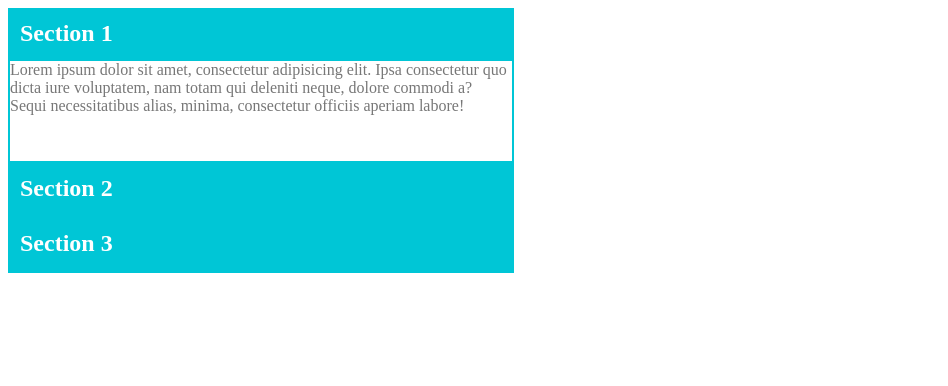
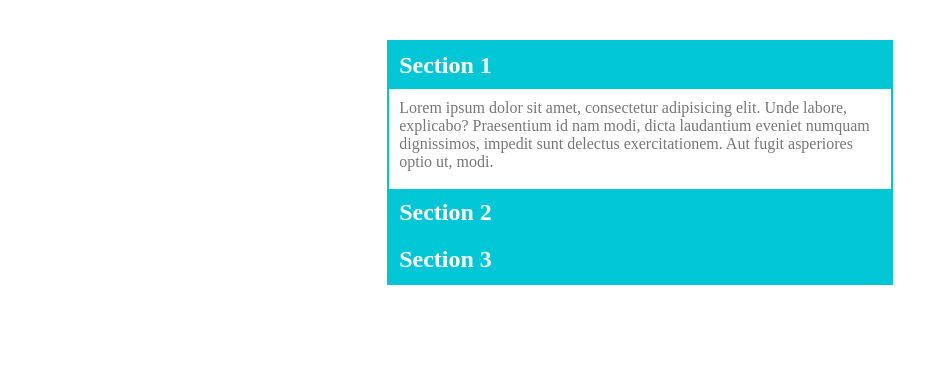
Before and after one commit to combs-justin-m/Accordion, a plain HTML site: page index.html in a window 1280 px wide. Shown: the whole page, without its empty margins (0-948 px from the left). Drawn offline with Linux system fonts and the light colour scheme.

Commit message:
layout finalized

```diff
--- a/index.html
+++ b/index.html
@@ -9,16 +9,22 @@
 
 <main>
   <section>
-    <h1 id="sec1">Section 1</h1>
-    <p>Lorem ipsum dolor sit amet, consectetur adipisicing elit. Ipsa consectetur quo dicta iure voluptatem, nam totam qui deleniti neque, dolore commodi a? Sequi necessitatibus alias, minima, consectetur officiis aperiam labore!</p>
+    <h2>Section 1</h2>
+    <div class="accordion">
+      <p>Lorem ipsum dolor sit amet, consectetur adipisicing elit. Unde labore, explicabo? Praesentium id nam modi, dicta laudantium eveniet numquam dignissimos, impedit sunt delectus exercitationem. Aut fugit asperiores optio ut, modi.</p>
+    </div>
   </section>
   <section >
-    <h1 id="sec1">Section 2</h1>
-    <p class="hide">Lorem ipsum dolor sit amet, consectetur adipisicing elit. Unde labore, explicabo? Praesentium id nam modi, dicta laudantium eveniet numquam dignissimos, impedit sunt delectus exercitationem. Aut fugit asperiores optio ut, modi.</p>
+    <h2>Section 2</h2>
+    <div class="hide accordion">
+      <p>Lorem ipsum dolor sit amet, consectetur adipisicing elit. Unde labore, explicabo? Praesentium id nam modi, dicta laudantium eveniet numquam dignissimos, impedit sunt delectus exercitationem. Aut fugit asperiores optio ut, modi.</p>
+    </div>
   </section>
   <section >
-    <h1 id="sec1">Section 3</h1>
-    <p class="hide">Lorem ipsum dolor sit amet, consectetur adipisicing elit. Accusamus repudiandae quasi neque ipsum provident distinctio quaerat exercitationem dolor facere reprehenderit. Voluptatibus at aliquid blanditiis dolor ad, explicabo dicta neque nemo.</p>
+    <h2>Section 3</h2>
+    <div class="hide accordion">
+      <p>Lorem ipsum dolor sit amet, consectetur adipisicing elit. Unde labore, explicabo? Praesentium id nam modi, dicta laudantium eveniet numquam dignissimos, impedit sunt delectus exercitationem. Aut fugit asperiores optio ut, modi.</p>
+    </div>
   </section>
 </main>
 
--- a/main.css
+++ b/main.css
@@ -1,39 +1,41 @@
+* {
+  box-sizing: border-box;
+}
+
+main {
+  margin: 40px auto;
+  width: 40%;
+  border: 2px solid #00C6D6;
+}
+
 section {
   overflow: hidden;
-  width: 40%;
 }
 
-h1 {
+h2 {
   color: #fff;
   background: #00C6D6;
   margin: 0;
   padding: 10px;
-  border: 2px solid #00C6D6;
 }
 
-h1:hover {
+h2:hover {
   background: #00DAEC;
   cursor: pointer;
 }
 
 p {
-  z-index: -1;
   color: #777;
   margin: 0;
+  padding: 10px;
   height: 100px;
-  border: 2px solid #00C6D6;
+}
+
+.accordion {
+  height: 100px;
   transition: all 0.2s ease-in;
 }
 
-#par2 {
-
-}
-
-#par3 {
-
-}
-
 .hide {
-  padding: 0px;
   height: 0px;
 }
--- a/main.js
+++ b/main.js
@@ -1,6 +1,5 @@
-var $p = $('p');
 
 $('section').on('click', function (){
-  $('p').addClass('hide');
-  $(this).find($p).removeClass('hide');
+  $('.accordion').addClass('hide');
+  $(this).find($('.accordion')).removeClass('hide');
 });
```
